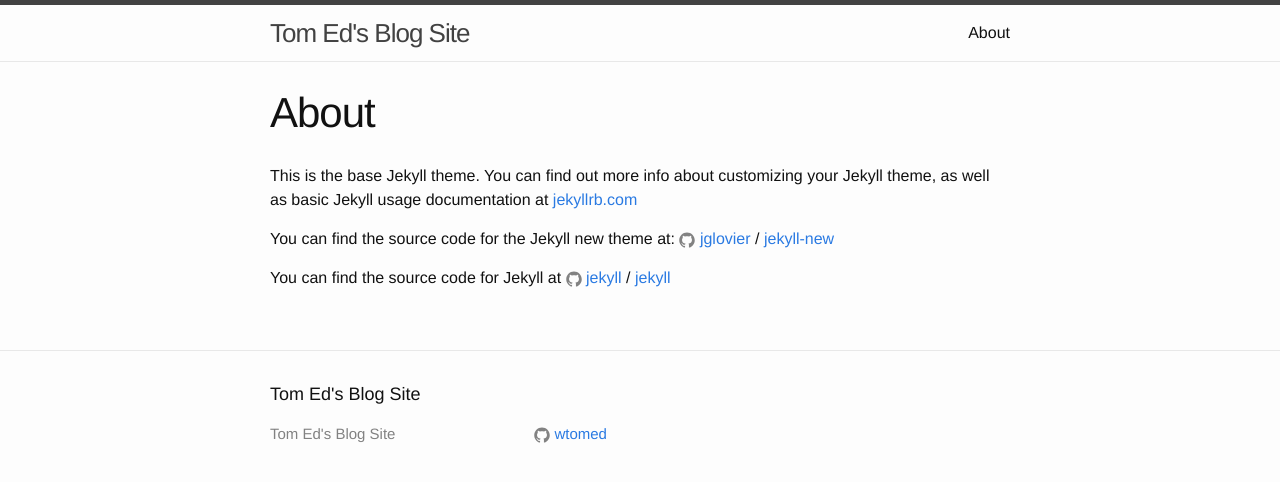
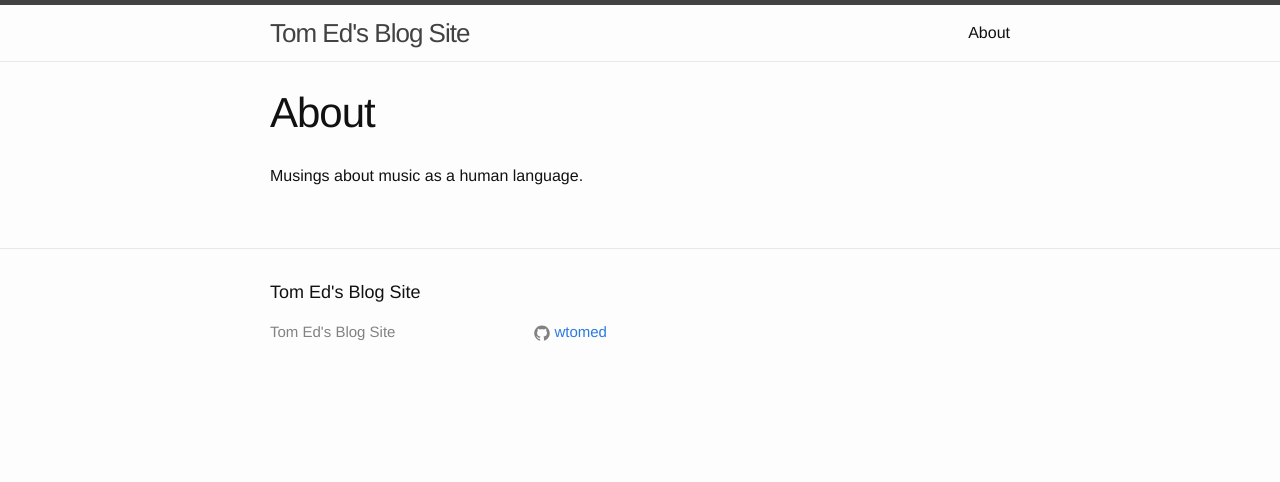
Before and after one commit to wtomed/wtomed.github.io, a Jekyll site: the page built from about.md, in a window 1280 px wide. Shown: the top 482 px of the page. Built offline with Jekyll 4.4.1, drawn with Linux system fonts in a browser that asks for light colours.

Commit message:
Music and food

```diff
--- a/about.md
+++ b/about.md
@@ -4,12 +4,4 @@ title: About
 permalink: /about/
 ---
 
-This is the base Jekyll theme. You can find out more info about customizing your Jekyll theme, as well as basic Jekyll usage documentation at [jekyllrb.com](http://jekyllrb.com/)
-
-You can find the source code for the Jekyll new theme at:
-{% include icon-github.html username="jglovier" %} /
-[jekyll-new](https://github.com/jglovier/jekyll-new)
-
-You can find the source code for Jekyll at
-{% include icon-github.html username="jekyll" %} /
-[jekyll](https://github.com/jekyll/jekyll)
+Musings about music as a human language.
```
Also changed, not shown: _posts/2016-03-20-music-food.md (added, +31 -0 lines).
